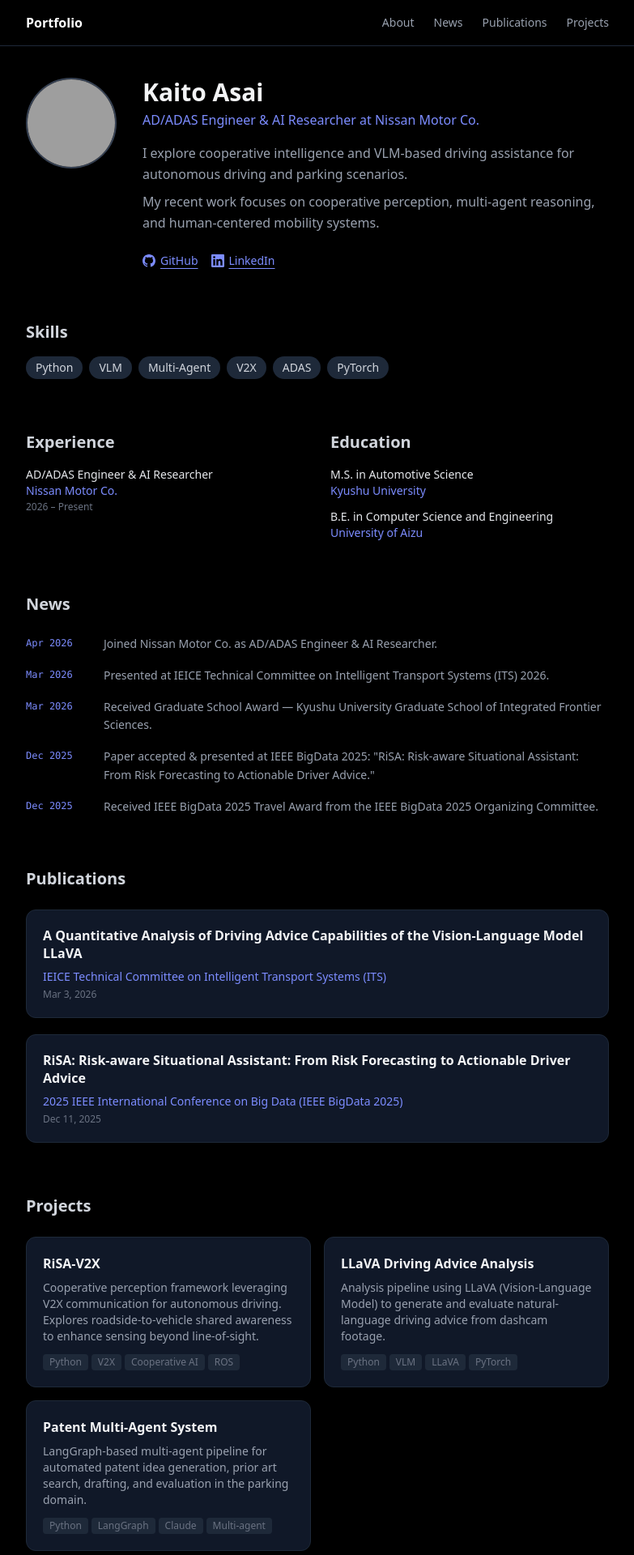
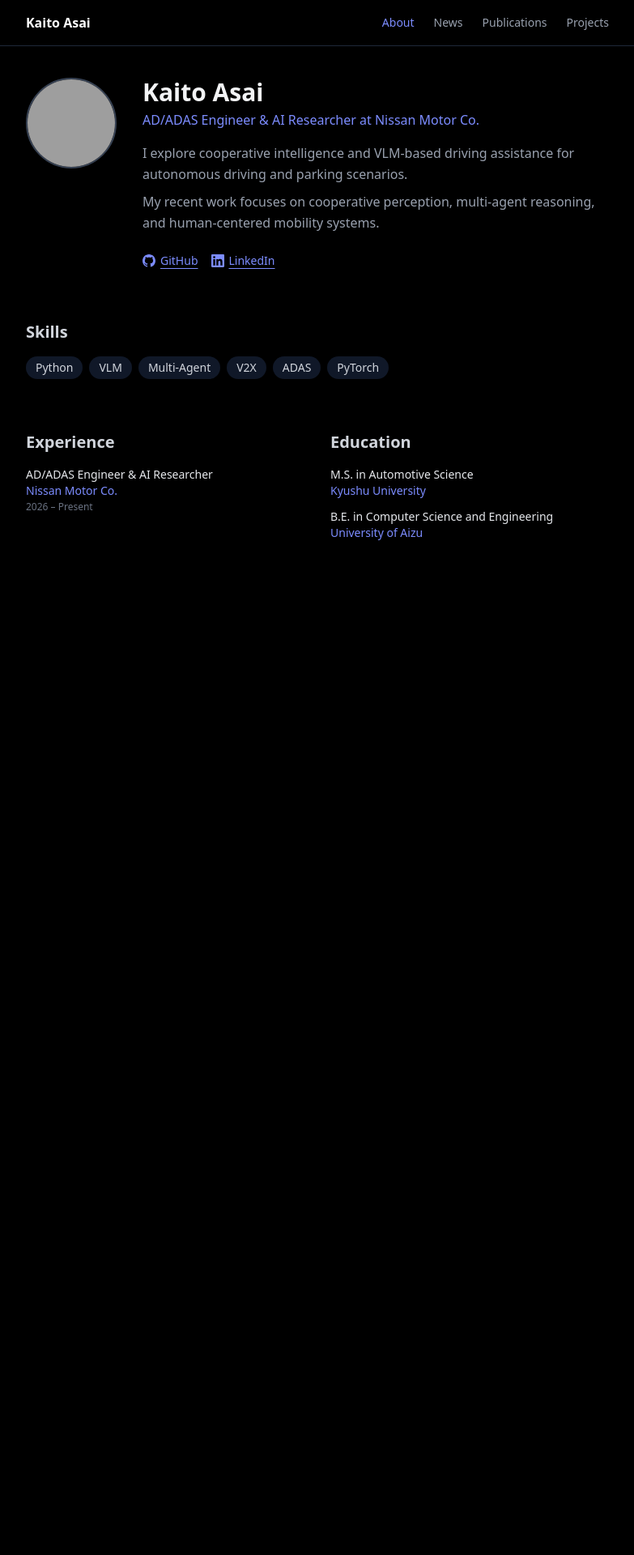
Before and after one commit to s1280061/my-portfolio, a Next.js app: page / in a window 1280 px wide. Shown: the top 1920 px of the page at 81% size, without its empty margins (248-1031 px from the left). After the commit the page ends 800 px from the top, so only its background shows below. Built offline with nearby package versions, Linux system fonts and the light colour scheme; grey boxes are pictures that could not be loaded.

Commit message:
Convert to multi-page: About, News, Publications, Projects

```diff
--- /dev/null
+++ b/app/news/page.tsx
@@ -0,0 +1,19 @@
+import { news } from "@/data/content";
+
+export default function NewsPage() {
+  return (
+    <main className="min-h-screen bg-black text-gray-100">
+      <section className="max-w-3xl mx-auto px-6 pt-24 pb-24">
+        <h1 className="text-2xl font-bold mb-10 text-gray-100">News</h1>
+        <div className="space-y-6">
+          {news.map((item, i) => (
+            <div key={i} className="flex gap-6 border-b border-gray-900 pb-6">
+              <span className="text-xs text-[#7C8CFF] font-mono mt-0.5 w-20 shrink-0">{item.date}</span>
+              <p className="text-sm text-gray-400 leading-relaxed">{item.text}</p>
+            </div>
+          ))}
+        </div>
+      </section>
+    </main>
+  );
+}
--- a/app/page.tsx
+++ b/app/page.tsx
@@ -1,83 +1,16 @@
 import Image from "next/image";
-import { projects } from "@/data/projects";
-
-const interests = [
-  "Cooperative AI / V2X",
-  "Vision-Language Models",
-  "Human-centered mobility",
-  "Multi-agent systems",
-  "Explainable driving assistance",
-];
-
-const experience = [
-  {
-    role: "AD/ADAS Engineer & AI Researcher",
-    org: "Nissan Motor Co.",
-    period: "2026 – Present",
-  },
-];
-
-const education = [
-  {
-    degree: "M.S. in Automotive Science",
-    school: "Kyushu University",
-  },
-  {
-    degree: "B.E. in Computer Science and Engineering",
-    school: "University of Aizu",
-  },
-];
-
-const news = [
-  {
-    date: "Apr 2026",
-    text: "Joined Nissan Motor Co. as AD/ADAS Engineer & AI Researcher.",
-  },
-  {
-    date: "Mar 2026",
-    text: "Presented at IEICE Technical Committee on Intelligent Transport Systems (ITS) 2026.",
-  },
-  {
-    date: "Mar 2026",
-    text: "Received Graduate School Award — Kyushu University Graduate School of Integrated Frontier Sciences.",
-  },
-  {
-    date: "Dec 2025",
-    text: 'Paper accepted & presented at IEEE BigData 2025: "RiSA: Risk-aware Situational Assistant: From Risk Forecasting to Actionable Driver Advice."',
-  },
-  {
-    date: "Dec 2025",
-    text: "Received IEEE BigData 2025 Travel Award from the IEEE BigData 2025 Organizing Committee.",
-  },
-];
-
-const publications = [
-  {
-    title:
-      "A Quantitative Analysis of Driving Advice Capabilities of the Vision-Language Model LLaVA",
-    venue: "IEICE Technical Committee on Intelligent Transport Systems (ITS)",
-    date: "Mar 3, 2026",
-    url: "https://ken.ieice.org/ken/paper/20260303HcsS/",
-  },
-  {
-    title:
-      "RiSA: Risk-aware Situational Assistant: From Risk Forecasting to Actionable Driver Advice",
-    venue: "2025 IEEE International Conference on Big Data (IEEE BigData 2025)",
-    date: "Dec 11, 2025",
-    url: "https://ieeexplore.ieee.org/abstract/document/11401483/",
-  },
-];
+import { experience, education } from "@/data/content";
 
 export default function Home() {
   return (
     <main className="min-h-screen bg-black text-gray-100">
       {/* Hero / Profile */}
-      <section id="profile" className="max-w-3xl mx-auto px-6 pt-24 pb-16">
+      <section className="max-w-3xl mx-auto px-6 pt-24 pb-16">
         <div className="flex flex-col sm:flex-row items-center sm:items-start gap-8">
           <div className="w-28 h-28 rounded-full overflow-hidden shrink-0 border-2 border-gray-700">
             <Image
               src="/avatar.jpg"
-              alt="Kaito ASAI"
+              alt="Kaito Asai"
               width={112}
               height={112}
               className="object-cover w-full h-full"
@@ -130,10 +63,7 @@
         <h2 className="text-xl font-semibold mb-4 text-gray-300">Skills</h2>
         <div className="flex flex-wrap gap-2">
           {["Python", "VLM", "Multi-Agent", "V2X", "ADAS", "PyTorch"].map((skill) => (
-            <span
-              key={skill}
-              className="px-3 py-1 bg-gray-800 rounded-full text-sm text-gray-300"
-            >
+            <span key={skill} className="px-3 py-1 bg-gray-900 rounded-full text-sm text-gray-300">
               {skill}
             </span>
           ))}
@@ -141,7 +71,7 @@
       </section>
 
       {/* Experience & Education */}
-      <section className="max-w-3xl mx-auto px-6 pb-16">
+      <section className="max-w-3xl mx-auto px-6 pb-24">
         <div className="grid sm:grid-cols-2 gap-8">
           <div>
             <h2 className="text-xl font-semibold mb-4 text-gray-300">Experience</h2>
@@ -168,72 +98,6 @@
           </div>
         </div>
       </section>
-
-      {/* News */}
-      <section id="news" className="max-w-3xl mx-auto px-6 pb-16">
-        <h2 className="text-xl font-semibold mb-6 text-gray-300">News</h2>
-        <div className="space-y-4">
-          {news.map((item, i) => (
-            <div key={i} className="flex gap-4">
-              <span className="text-xs text-[#7C8CFF] font-mono mt-0.5 w-20 shrink-0">{item.date}</span>
-              <p className="text-sm text-gray-400 leading-relaxed">{item.text}</p>
-            </div>
-          ))}
-        </div>
-      </section>
-
-      {/* Publications */}
-      <section id="publications" className="max-w-3xl mx-auto px-6 pb-16">
-        <h2 className="text-xl font-semibold mb-6 text-gray-300">Publications</h2>
-        <div className="space-y-5">
-          {publications.map((pub) => (
-            <a
-              key={pub.title}
-              href={pub.url}
-              target="_blank"
-              rel="noopener noreferrer"
-              className="block p-5 bg-gray-900 rounded-xl border border-gray-800 hover:border-[#7C8CFF] transition-colors group"
-            >
-              <h3 className="font-semibold leading-snug mb-2 group-hover:text-[#7C8CFF] transition-colors">
-                {pub.title}
-              </h3>
-              <p className="text-sm text-[#7C8CFF] mb-1">{pub.venue}</p>
-              <p className="text-xs text-gray-500">{pub.date}</p>
-            </a>
-          ))}
-        </div>
-      </section>
-
-      {/* Projects */}
-      <section id="projects" className="max-w-3xl mx-auto px-6 pb-24">
-        <h2 className="text-xl font-semibold mb-6 text-gray-300">Projects</h2>
-        <div className="grid gap-4 sm:grid-cols-2">
-          {projects.map((project) => (
-            <a
-              key={project.title}
-              href={project.url}
-              target="_blank"
-              rel="noopener noreferrer"
-              className="block p-5 bg-gray-900 rounded-xl border border-gray-800 hover:border-[#7C8CFF] transition-colors group"
-            >
-              <h3 className="font-semibold mb-2 group-hover:text-[#7C8CFF] transition-colors">
-                {project.title}
-              </h3>
-              <p className="text-sm text-gray-400 mb-3">{project.description}</p>
-              <div className="flex flex-wrap gap-1">
-                {project.tags.map((tag) => (
-                  <span
-                    key={tag}
-                    className="px-2 py-0.5 bg-gray-800 rounded text-xs text-gray-500"
-                  >
-                    {tag}
-                  </span>
-                ))}
-              </div>
-            </a>
-          ))}
-        </div>
-      </section>
     </main>
   );
 }
--- /dev/null
+++ b/app/publications/page.tsx
@@ -0,0 +1,28 @@
+import { publications } from "@/data/content";
+
+export default function PublicationsPage() {
+  return (
+    <main className="min-h-screen bg-black text-gray-100">
+      <section className="max-w-3xl mx-auto px-6 pt-24 pb-24">
+        <h1 className="text-2xl font-bold mb-10 text-gray-100">Publications</h1>
+        <div className="space-y-5">
+          {publications.map((pub) => (
+            <a
+              key={pub.title}
+              href={pub.url}
+              target="_blank"
+              rel="noopener noreferrer"
+              className="block p-5 bg-gray-900 rounded-xl border border-gray-800 hover:border-[#7C8CFF] transition-colors group"
+            >
+              <h2 className="font-semibold leading-snug mb-2 group-hover:text-[#7C8CFF] transition-colors">
+                {pub.title}
+              </h2>
+              <p className="text-sm text-[#7C8CFF] mb-1">{pub.venue}</p>
+              <p className="text-xs text-gray-500">{pub.date}</p>
+            </a>
+          ))}
+        </div>
+      </section>
+    </main>
+  );
+}
--- a/components/Nav.tsx
+++ b/components/Nav.tsx
@@ -1,13 +1,38 @@
+"use client";
+
+import Link from "next/link";
+import { usePathname } from "next/navigation";
+
+const links = [
+  { href: "/", label: "About" },
+  { href: "/news", label: "News" },
+  { href: "/publications", label: "Publications" },
+  { href: "/projects", label: "Projects" },
+];
+
 export default function Nav() {
+  const pathname = usePathname();
+
   return (
     <nav className="fixed top-0 left-0 right-0 z-50 bg-black/80 backdrop-blur border-b border-gray-800">
       <div className="max-w-3xl mx-auto px-6 h-14 flex items-center justify-between">
-        <span className="font-bold text-white">Portfolio</span>
-        <div className="flex gap-6 text-sm text-gray-400">
-          <a href="#profile" className="hover:text-white transition-colors">About</a>
-          <a href="#news" className="hover:text-white transition-colors">News</a>
-          <a href="#publications" className="hover:text-white transition-colors">Publications</a>
-          <a href="#projects" className="hover:text-white transition-colors">Projects</a>
+        <Link href="/" className="font-bold text-white hover:text-[#7C8CFF] transition-colors">
+          Kaito Asai
+        </Link>
+        <div className="flex gap-6 text-sm">
+          {links.map((link) => (
+            <Link
+              key={link.href}
+              href={link.href}
+              className={`transition-colors ${
+                pathname === link.href
+                  ? "text-[#7C8CFF]"
+                  : "text-gray-400 hover:text-white"
+              }`}
+            >
+              {link.label}
+            </Link>
+          ))}
         </div>
       </div>
     </nav>
--- /dev/null
+++ b/data/content.ts
@@ -0,0 +1,58 @@
+export const experience = [
+  {
+    role: "AD/ADAS Engineer & AI Researcher",
+    org: "Nissan Motor Co.",
+    period: "2026 – Present",
+  },
+];
+
+export const education = [
+  {
+    degree: "M.S. in Automotive Science",
+    school: "Kyushu University",
+  },
+  {
+    degree: "B.E. in Computer Science and Engineering",
+    school: "University of Aizu",
+  },
+];
+
+export const news = [
+  {
+    date: "Apr 2026",
+    text: "Joined Nissan Motor Co. as AD/ADAS Engineer & AI Researcher.",
+  },
+  {
+    date: "Mar 2026",
+    text: "Presented at IEICE Technical Committee on Intelligent Transport Systems (ITS) 2026.",
+  },
+  {
+    date: "Mar 2026",
+    text: "Received Graduate School Award — Kyushu University Graduate School of Integrated Frontier Sciences.",
+  },
+  {
+    date: "Dec 2025",
+    text: 'Paper accepted & presented at IEEE BigData 2025: "RiSA: Risk-aware Situational Assistant: From Risk Forecasting to Actionable Driver Advice."',
+  },
+  {
+    date: "Dec 2025",
+    text: "Received IEEE BigData 2025 Travel Award from the IEEE BigData 2025 Organizing Committee.",
+  },
+];
+
+export const publications = [
+  {
+    title:
+      "A Quantitative Analysis of Driving Advice Capabilities of the Vision-Language Model LLaVA",
+    venue: "IEICE Technical Committee on Intelligent Transport Systems (ITS)",
+    date: "Mar 3, 2026",
+    url: "https://ken.ieice.org/ken/paper/20260303HcsS/",
+  },
+  {
+    title:
+      "RiSA: Risk-aware Situational Assistant: From Risk Forecasting to Actionable Driver Advice",
+    venue: "2025 IEEE International Conference on Big Data (IEEE BigData 2025)",
+    date: "Dec 11, 2025",
+    url: "https://ieeexplore.ieee.org/abstract/document/11401483/",
+  },
+];
```
Also changed, not shown: app/projects/page.tsx (added, +37 -0 lines).
